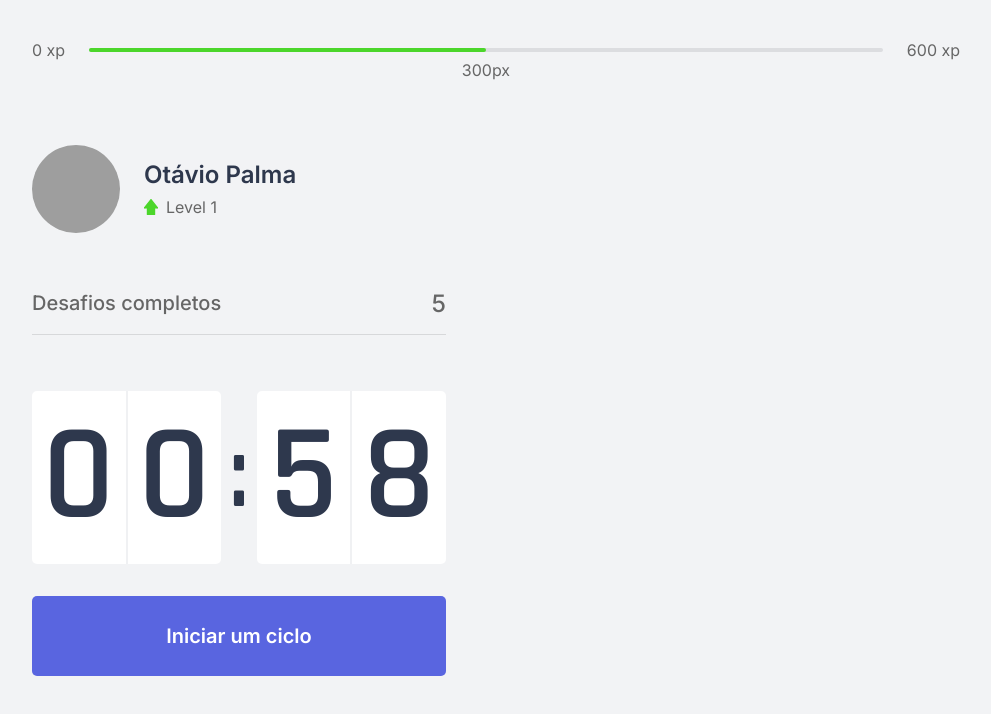
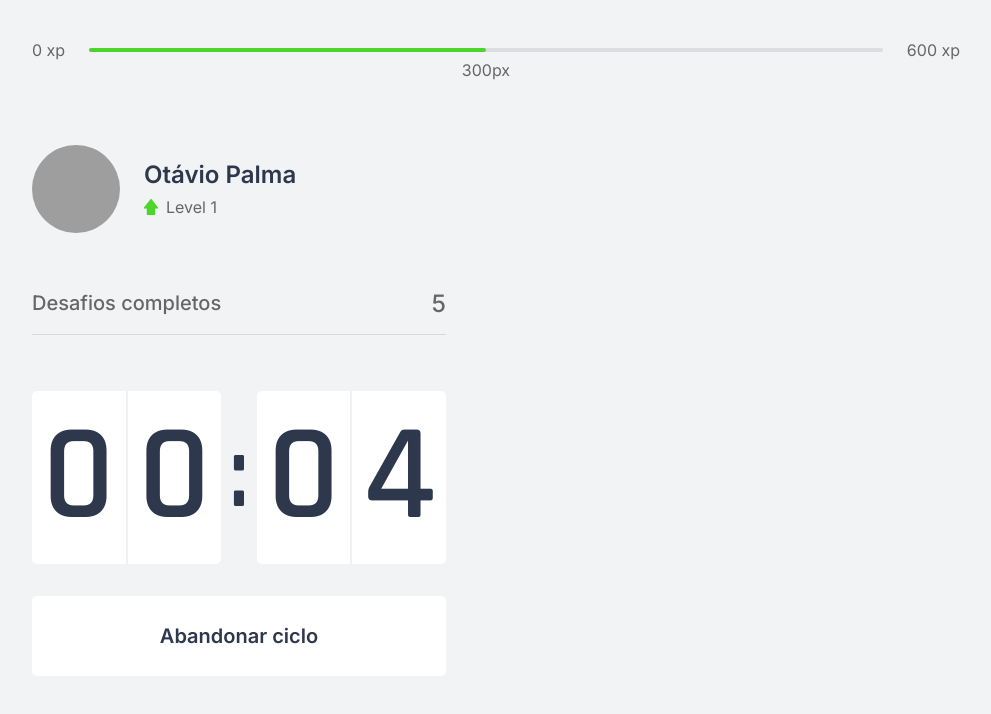
Before and after one commit to OtavioPalma/next-level-week-04, a Next.js app: page / in a window 1280 px wide. Both pictures are taken after a click on the button "Iniciar um ciclo". Shown: the top 714 px of the page, without its empty margins (144-1135 px from the left). Built offline with nearby package versions, Linux system fonts and the light colour scheme; grey boxes are pictures that could not be loaded.

Commit message:
feat: countdown finished

```diff
--- a/src/components/Countdown.tsx
+++ b/src/components/Countdown.tsx
@@ -2,9 +2,12 @@ import { NextPage } from 'next';
 import { Fragment, useEffect, useState } from 'react';
 import classes from '../styles/components/Countdown.module.scss';
 
+let countdownTimeout: NodeJS.Timeout;
+
 export const Countdown: NextPage = () => {
-  const [time, setTime] = useState(1 * 60);
-  const [active, setActive] = useState(false);
+  const [time, setTime] = useState(0.1 * 60);
+  const [isActive, setIsActive] = useState(false);
+  const [hasFinished, setHasFinished] = useState(false);
 
   const minutes = Math.floor(time / 60);
   const seconds = time % 60;
@@ -12,17 +15,24 @@ export const Countdown: NextPage = () => {
   const [minuteLeft, minuteRight] = String(minutes).padStart(2, '0').split('');
   const [secondLeft, secondRight] = String(seconds).padStart(2, '0').split('');
 
+  const handleResetCountdown = (): void => {
+    clearTimeout(countdownTimeout);
+    setIsActive(false);
+    setTime(25 * 60);
+  };
+
   const handleCountdown = (): void => {
-    setActive(true);
+    setIsActive(true);
   };
 
   useEffect(() => {
-    if (active && time > 0) {
-      setTimeout(() => {
-        setTime(time - 1);
-      }, 1000);
+    if (isActive && time > 0) {
+      countdownTimeout = setTimeout(() => setTime(time - 1), 1000);
+    } else if (isActive && time === 0) {
+      setHasFinished(true);
+      setIsActive(false);
     }
-  }, [active, time]);
+  }, [isActive, time]);
 
   return (
     <Fragment>
@@ -40,6 +50,19 @@ export const Countdown: NextPage = () => {
         </div>
       </div>
 
+      {hasFinished ? (
+        <button disabled className={classes.countdown_button}>
+          Ciclo encerrado
+        </button>
+      ) : isActive ? (
+        <button
+          type="button"
+          className={`${classes.countdown_button} ${classes.countdown_button__active}`}
+          onClick={handleResetCountdown}
+        >
+          Abandonar ciclo
+        </button>
+      ) : (
         <button
           type="button"
           className={classes.countdown_button}
@@ -47,6 +70,7 @@ export const Countdown: NextPage = () => {
         >
           Iniciar um ciclo
         </button>
+      )}
     </Fragment>
   );
 };
--- a/src/styles/components/Countdown.module.scss
+++ b/src/styles/components/Countdown.module.scss
@@ -48,7 +48,7 @@
     border: 0;
     border-radius: 5px;
 
-    background: var(--blue);
+    background-color: var(--blue);
     color: var(--white);
 
     font-size: 1.25rem;
@@ -56,8 +56,24 @@
 
     transition: background-color 0.2s;
 
-    &:hover {
-      background: var(--blue-dark);
+    &:not(:disabled):hover {
+      background-color: var(--blue-dark);
+    }
+
+    &:disabled {
+      background-color: var(--white);
+      color: var(--text);
+      cursor: default;
+    }
+
+    &__active {
+      background-color: var(--white);
+      color: var(--title);
+
+      &:not(:disabled):hover {
+        background-color: var(--red);
+        color: var(--white);
+      }
     }
   }
 }
--- a/src/styles/global.scss
+++ b/src/styles/global.scss
@@ -46,6 +46,7 @@ button {
 
 button {
   cursor: pointer;
+  outline: none;
 }
 
 a {
```
Lines whose indentation alone changed are shown as unchanged.
